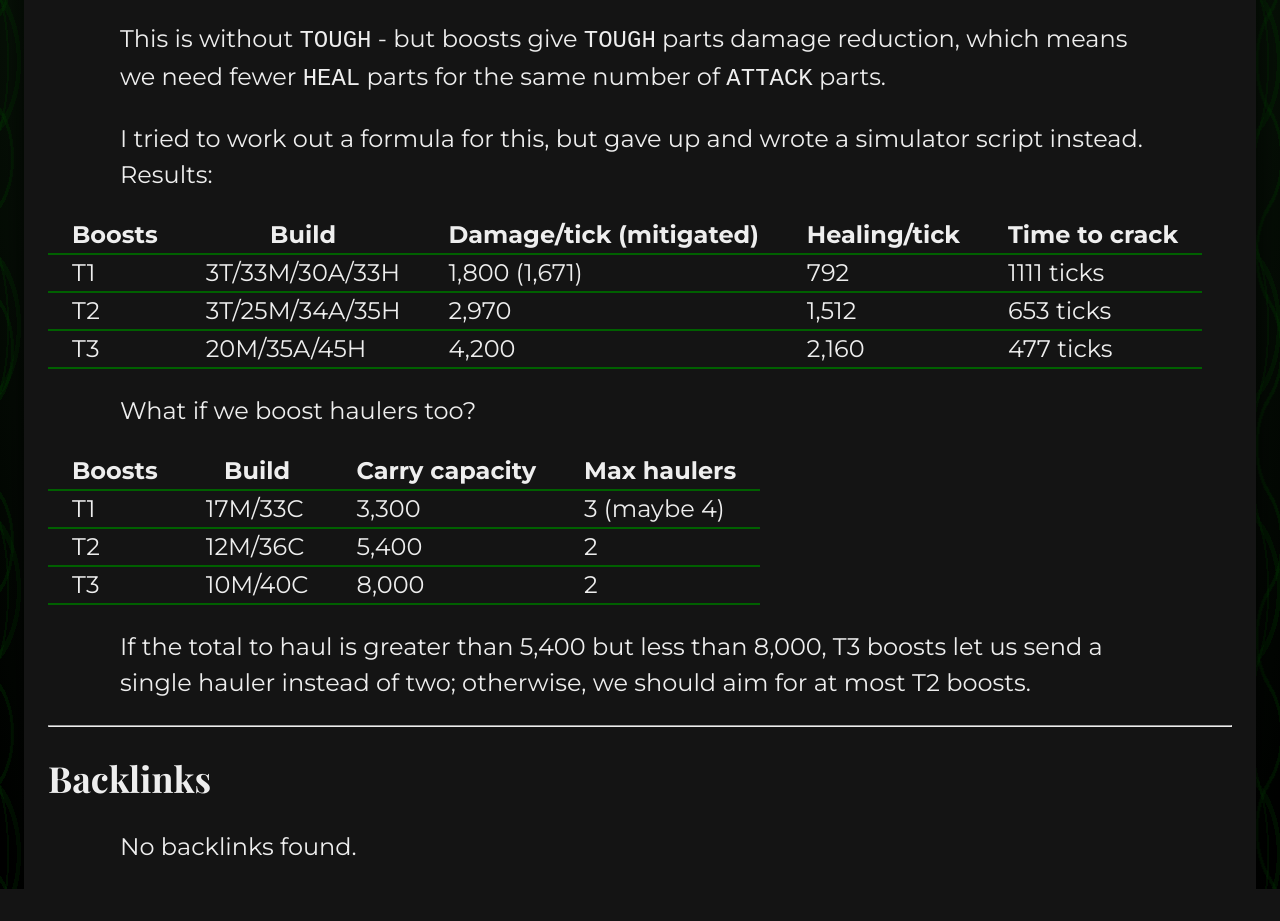
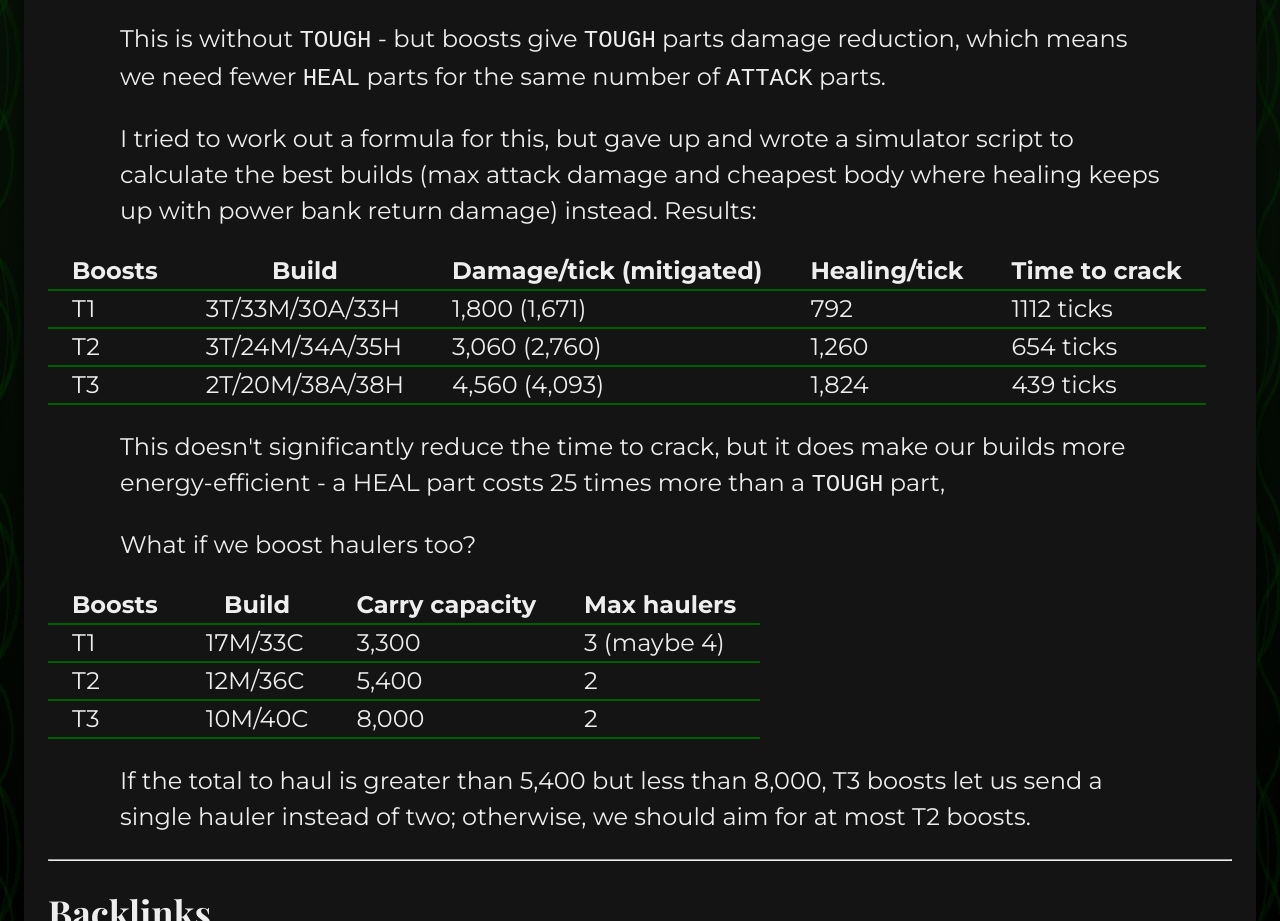
Before and after one commit to glitchassassin/digital-garden, an Eleventy site: page content/Screeps Power Harvesting.md in a window 1280 px wide. Shown: the part 3106-4027 px from the top of the page. Before the commit the page ends 3995 px from the top, so only its background shows below. Built offline with nearby package versions, Linux system fonts and the light colour scheme; Eleventy itself is replaced by a stand-in of ours; files that its build step writes are made by us from their sources; a web font is replaced by a local one; what @sindresorhus/slugify, markdown-it-attrs, markdown-it-obsidian-images would draw is missing.

Commit message:
vault backup: 2022-11-14 22:31:09

```diff
--- a/content/Screeps Power Harvesting.md
+++ b/content/Screeps Power Harvesting.md
@@ -50,13 +50,15 @@ Currently, cracking a power bank takes 2-4 duos depending on distance. With boos
 
 This is without `TOUGH` - but boosts give `TOUGH` parts damage reduction, which means we need fewer `HEAL` parts for the same number of `ATTACK` parts.
 
-I tried to work out a formula for this, but gave up and wrote a simulator script instead. Results:
+I tried to work out a formula for this, but gave up and wrote a simulator script to calculate the best builds (max attack damage and cheapest body where healing keeps up with power bank return damage) instead. Results:
 
 | Boosts | Build          | Damage/tick (mitigated) | Healing/tick | Time to crack |
 | ------ | -------------- | ----------------------- | ------------ | ------------- |
-| T1     | 3T/33M/30A/33H | 1,800 (1,671)           | 792          | 1111 ticks     |
-| T2     | 3T/25M/34A/35H | 2,970                   | 1,512        | 653 ticks     |
-| T3     | 20M/35A/45H    | 4,200                   | 2,160        | 477 ticks     |
+| T1     | 3T/33M/30A/33H | 1,800 (1,671)           | 792          | 1112 ticks    |
+| T2     | 3T/24M/34A/35H | 3,060 (2,760)           | 1,260        | 654 ticks     |
+| T3     | 2T/20M/38A/38H | 4,560 (4,093)           | 1,824        | 439 ticks     |
+
+This doesn't significantly reduce the time to crack, but it does make our builds more energy-efficient - a HEAL part costs 25 times more than a `TOUGH` part,
 
 What if we boost haulers too?
 
```
